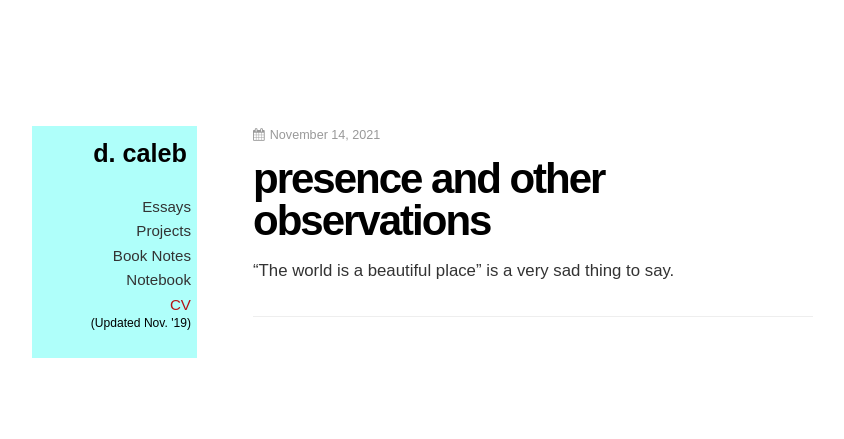
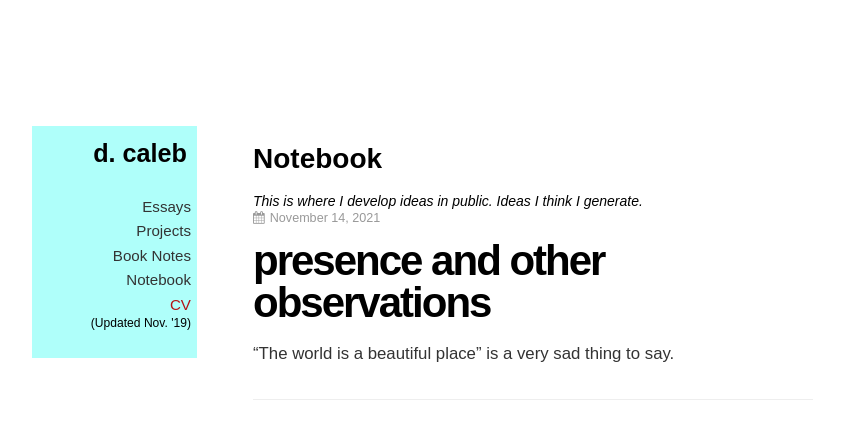
Before and after one commit to dCO2/rococo, a Jekyll site: the page built from _posts/2021-11-14-presence.md, in a window 1280 px wide. Shown: the top 439 px of the page, without its empty margins (123-967 px from the left). Built offline with Jekyll 4.4.1, drawn with Linux system fonts in a browser that asks for light colours; some web fonts are replaced.

Commit message:
blogging like a hacker

```diff
--- a/_layouts/note.html
+++ b/_layouts/note.html
@@ -1,6 +1,8 @@
 ---
 layout: default
 ---
+<h1>Notebook</h1>
+<i>This is where I develop ideas in public. Ideas I think I generate.</i>
 <div class=post>
     {% if page.feature %}
     <div class=feature-image>
```
